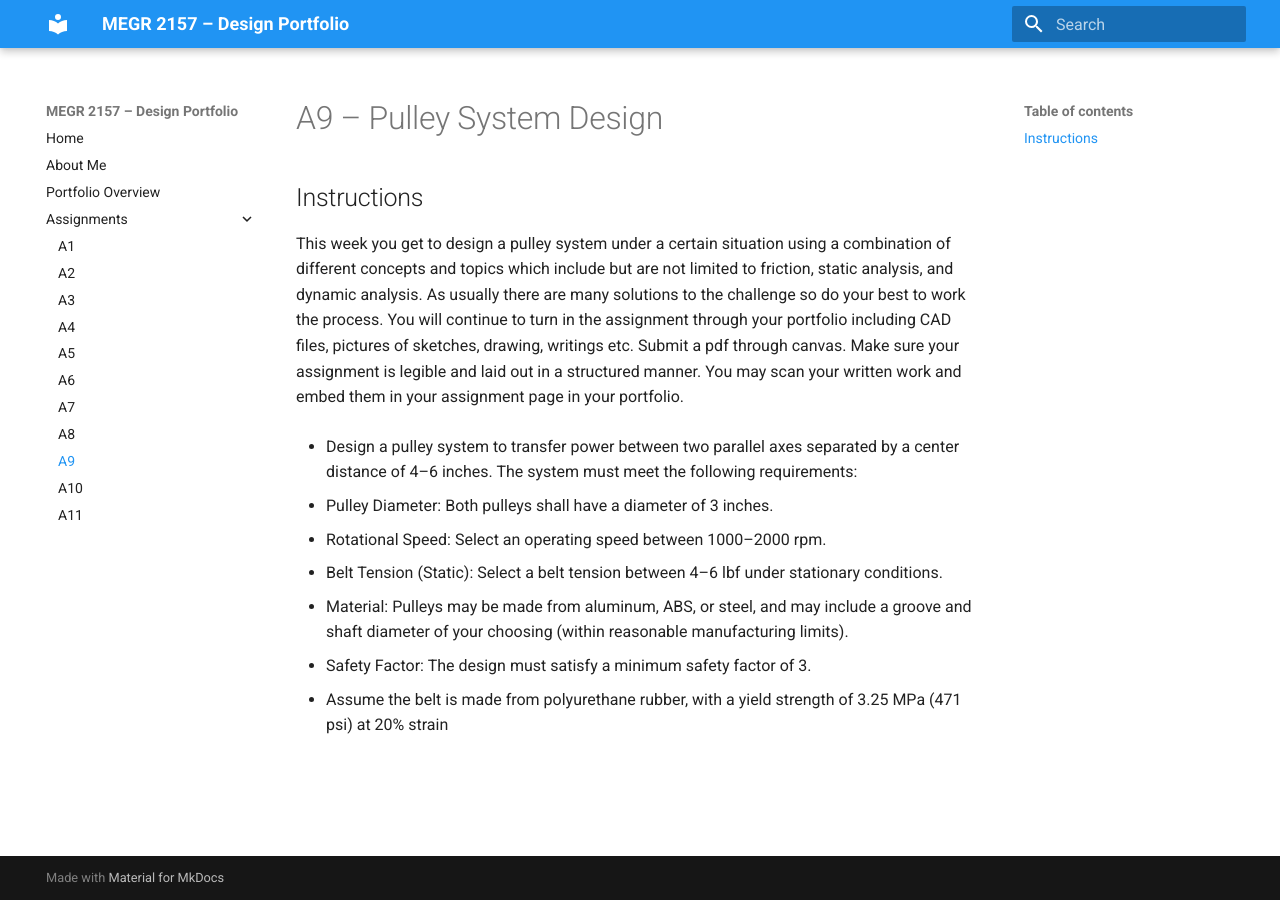
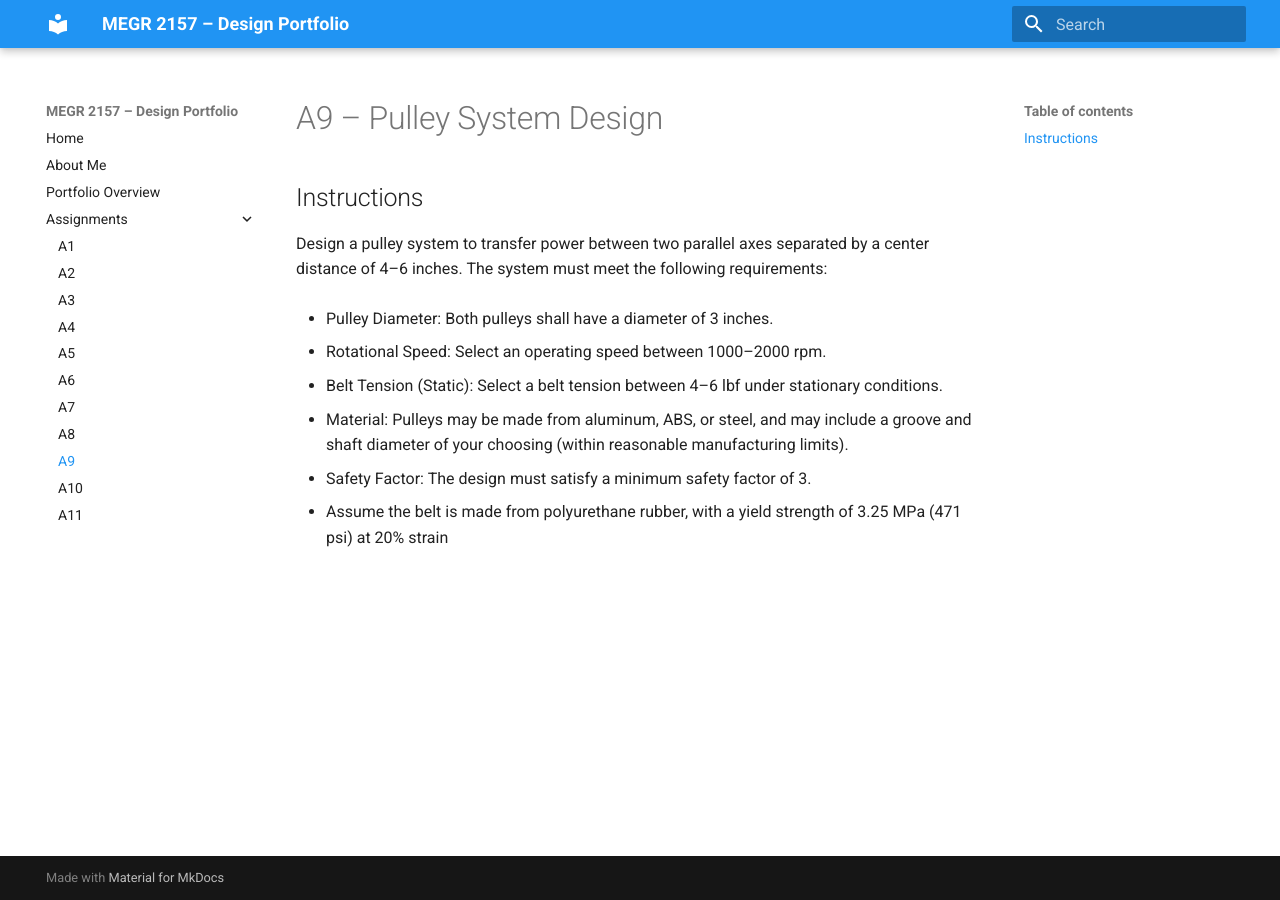
Before and after one commit to mgrego35/megr2156-portfolio, an MkDocs documentation site: the page built from docs/assignments/A09/index.md, in a window 1280 px wide. Built offline with MkDocs 1.6.1 and Material for MkDocs 9.7.7, drawn with Linux system fonts in a browser that asks for light colours.

Commit message:
Revise A9 assignment instructions for pulley system design
Updated assignment instructions for A9 to specify design requirements for the pulley system.

```diff
--- a/docs/assignments/A09/index.md
+++ b/docs/assignments/A09/index.md
@@ -2,9 +2,7 @@
 
 ## Instructions
 
-This week you get to design a pulley system under a certain situation using a combination of different concepts and topics which include but are not limited to friction, static analysis, and dynamic analysis. As usually there are many solutions to the challenge so do your best to work the process. You will continue to turn in the assignment through your portfolio including CAD files, pictures of sketches, drawing, writings etc. Submit a pdf through canvas. Make sure your assignment is legible and laid out in a structured manner. You may scan your written work and embed them in your assignment page in your portfolio.
-
-- Design a pulley system to transfer power between two parallel axes separated by a center distance of 4–6 inches. The system must meet the following requirements:
+Design a pulley system to transfer power between two parallel axes separated by a center distance of 4–6 inches. The system must meet the following requirements:
 
 - Pulley Diameter: Both pulleys shall have a diameter of 3 inches.
 
```
